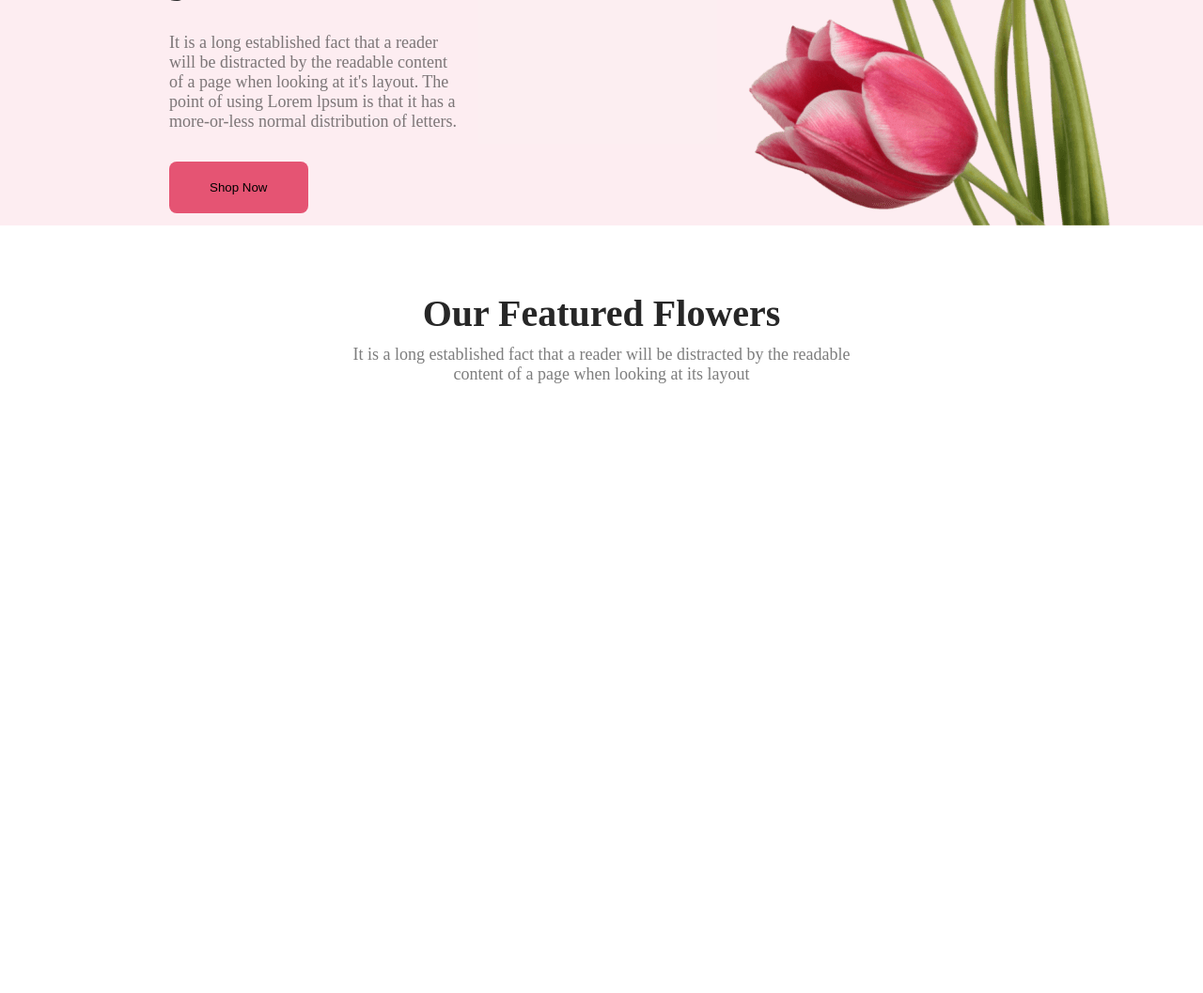
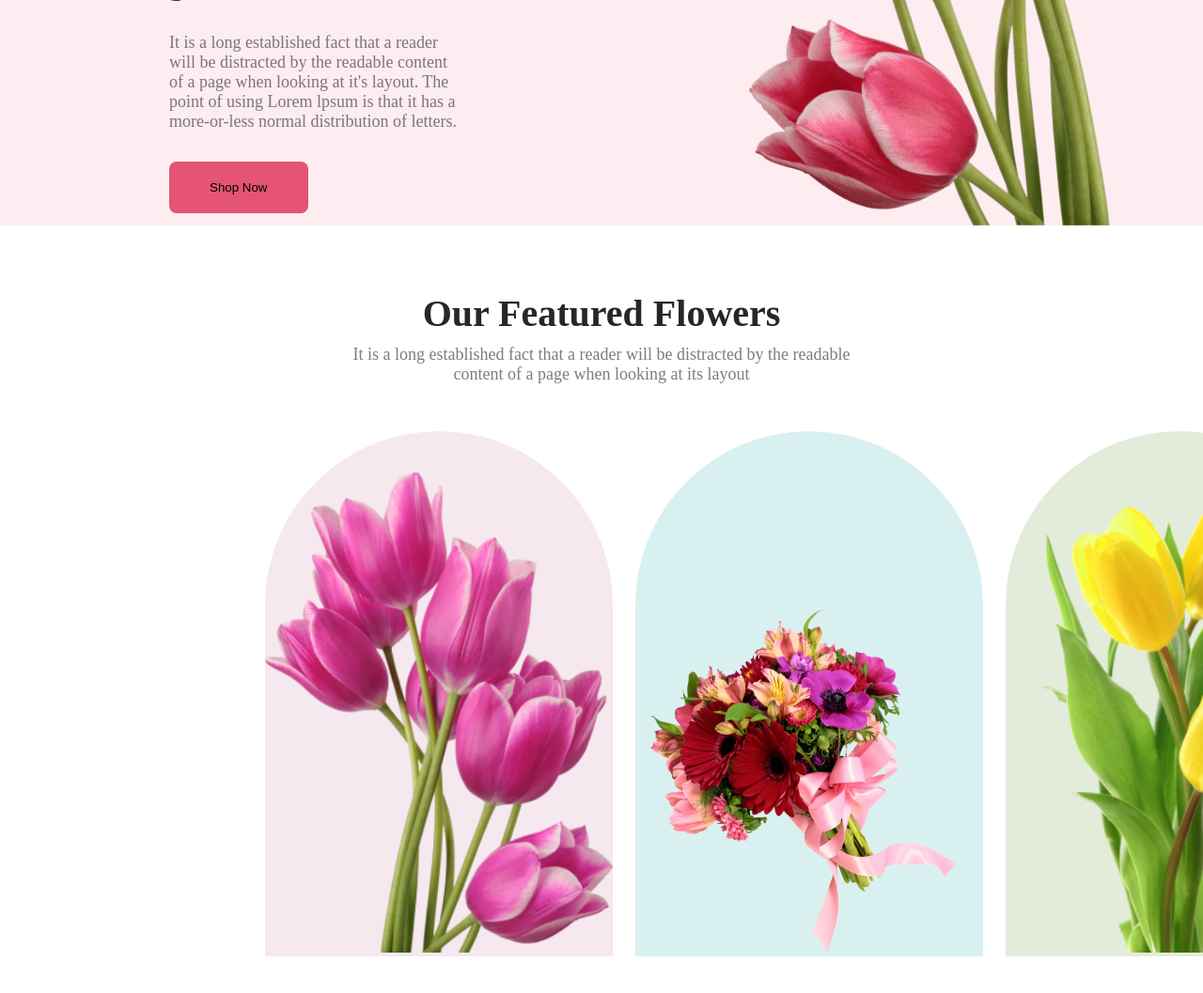
Before and after one commit to Atiar-Rahman/Flower-shop, a plain HTML site: page index.html in a window 1280 px wide. Shown: the part 610-1667 px from the top of the page at 94% size. Before the commit the page ends 1029 px from the top, so only its background shows below. Drawn offline with Linux system fonts and the light colour scheme.

Commit message:
add flowers section

```diff
--- a/Styles/style.css
+++ b/Styles/style.css
@@ -53,3 +53,35 @@
     font-weight: 40px;
     padding: 10px 0px;
 }
+.flowers-container{
+    display: flex;
+    padding:  40px 22%;
+    position: relative;
+    gap: 24px;
+}
+.flowers-type1{
+    background-color: rgba(167,33,98,0.1);
+    border-radius: 300px 300px 0px 0px;
+}
+.flowers-type2{
+    background-color: rgba(5,151,160,0.15);
+    border-radius: 300px 300px 0px 0px;
+}
+.flowers-type3{
+    background-color: rgba(71,125,17,0.15);
+    border-radius: 300px 300px 0px 0px;
+}
+
+.pngwing-img{
+    width: 370px;
+    margin: auto;
+}
+.flowers2{
+    padding-top: 50%;
+}
+
+.flowers1{
+    padding-top: 12%;
+}
+
+/* end the style of .flowers-container */
--- a/index.html
+++ b/index.html
@@ -32,7 +32,19 @@
                 <p class="flowers-title-description">It is a long established fact that a reader will be distracted by the readable <br> content of a page when looking at its layout</p>
 
                 <div class="flowers-container">
-
+                    <div class="flowers-type1">
+                        <div class="flowers1">
+                            <img class="pngwing-img" src="Flower Asset/pngwing 6.png" alt="">
+                            </div>
+                    </div>
+                    <div class="flowers-type2">
+                        <div class="flowers2">
+                        <img class="pngwing-img" src="Flower Asset/pngwing 5.png" alt="">
+                        </div>
+                    </div>
+                    <div class="flowers-type3">
+                        <img class="pngwing-img" src="Flower Asset/pngwing 7.png" alt="">
+                    </div>
                 </div>
             </section>
         </article>
```
